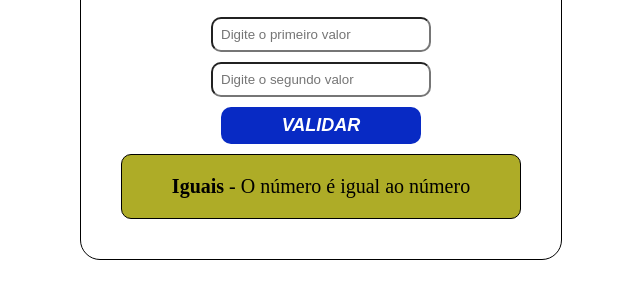
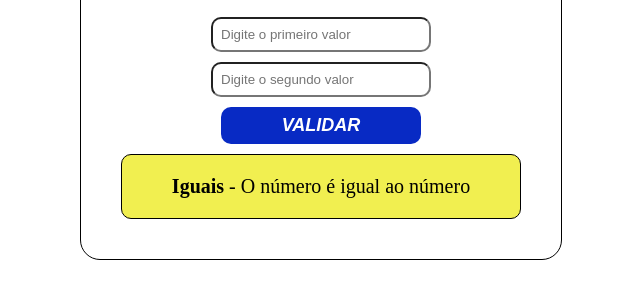
Before and after one commit to M1ch3el2/curso_ebac_frontend, a plain HTML site: page index.html in a window 1280 px wide. Both pictures are taken after a click on the button "VALIDAR". Shown: the part 201-500 px from the top of the page, without its empty margins (319-959 px from the left). Drawn offline with Linux system fonts and the light colour scheme.

Commit message:
update background

```diff
--- a/main.css
+++ b/main.css
@@ -56,5 +56,5 @@ button:hover {
 }
 
 .same {
-    background-color: #aeac27;
+    background-color: #f1ef50;
 }
```
